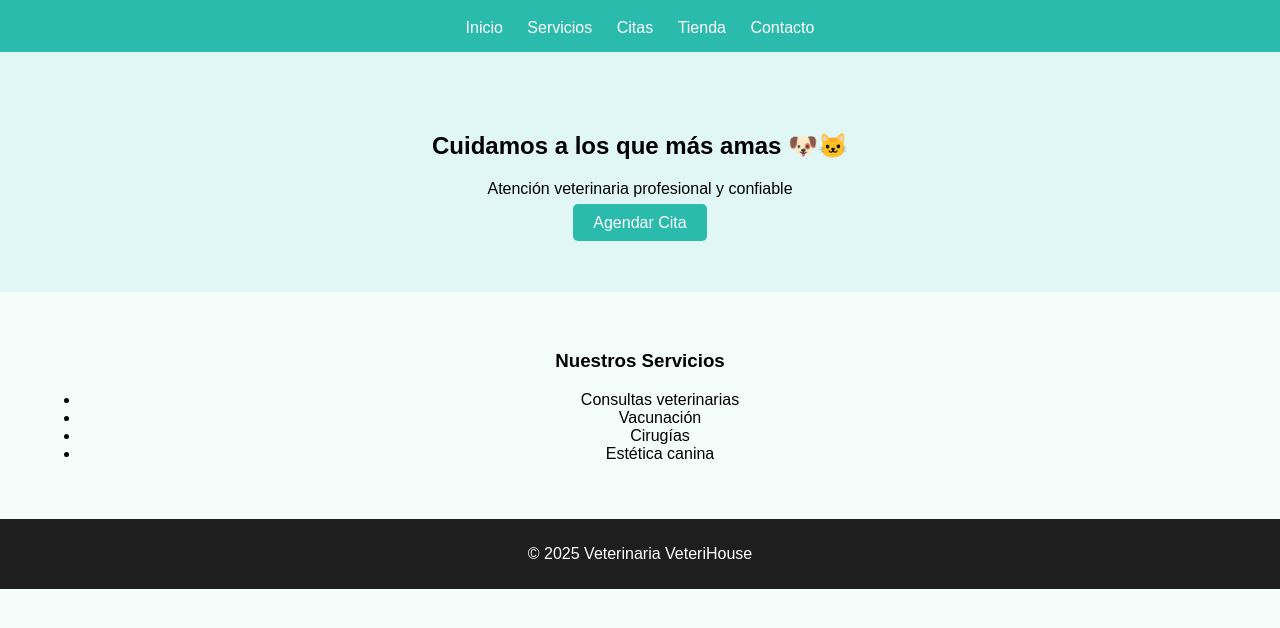
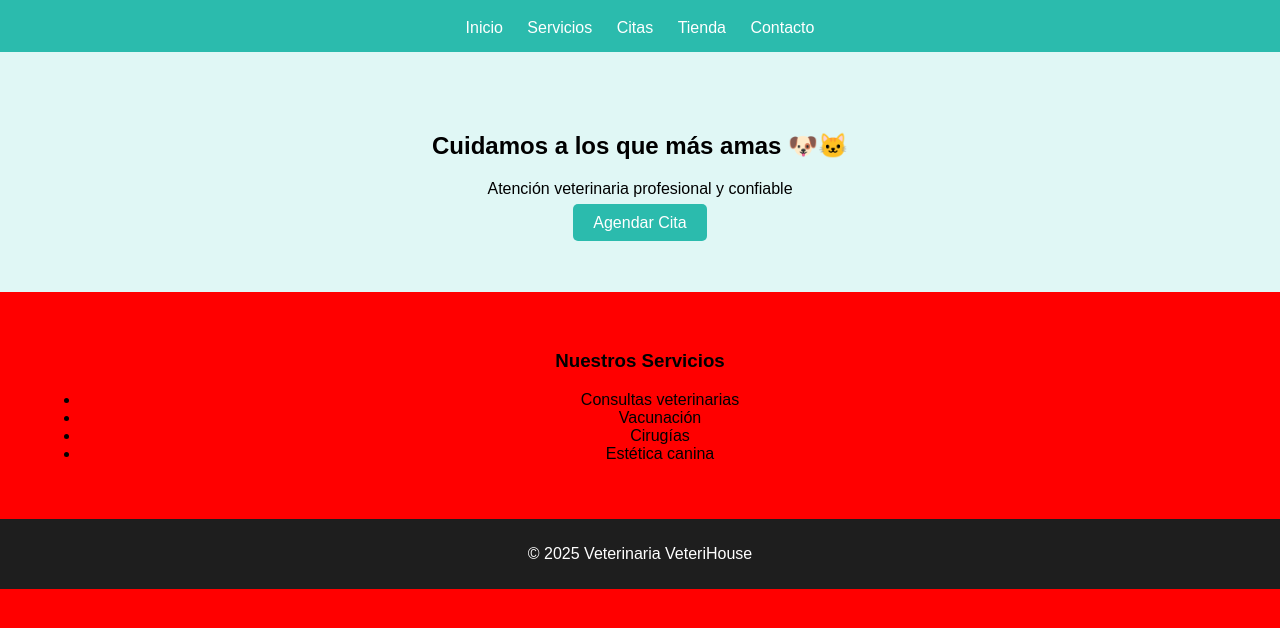
Before and after one commit to Godot017/Godot017.github.io, a plain HTML site: page VetriHouse-Desarrollo/veterinaria-web/index.html in a window 1280 px wide. Shown: the part 76-704 px from the top of the page. Drawn offline with Linux system fonts and the light colour scheme; files that its build step writes are made by us from their sources.

Commit message:
Update body background color to red
Changed the background color of the body from #f5fdfb to red.

```diff
--- a/VetriHouse-Desarrollo/css/styles.css
+++ b/VetriHouse-Desarrollo/css/styles.css
@@ -1,7 +1,7 @@
 body {
     font-family: Arial, sans-serif;
     margin: 0;
-    background-color: #f5fdfb;
+    background-color: red;
 }
 
 header {
```
